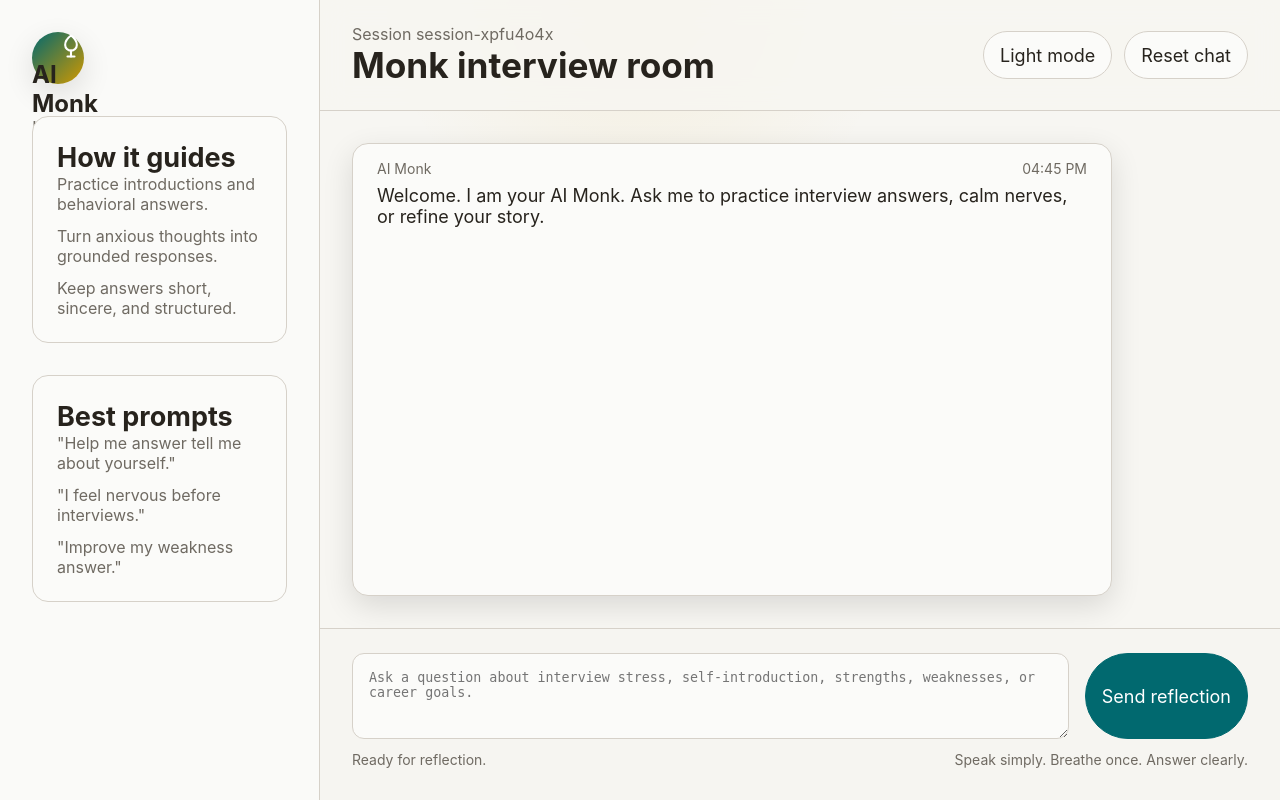
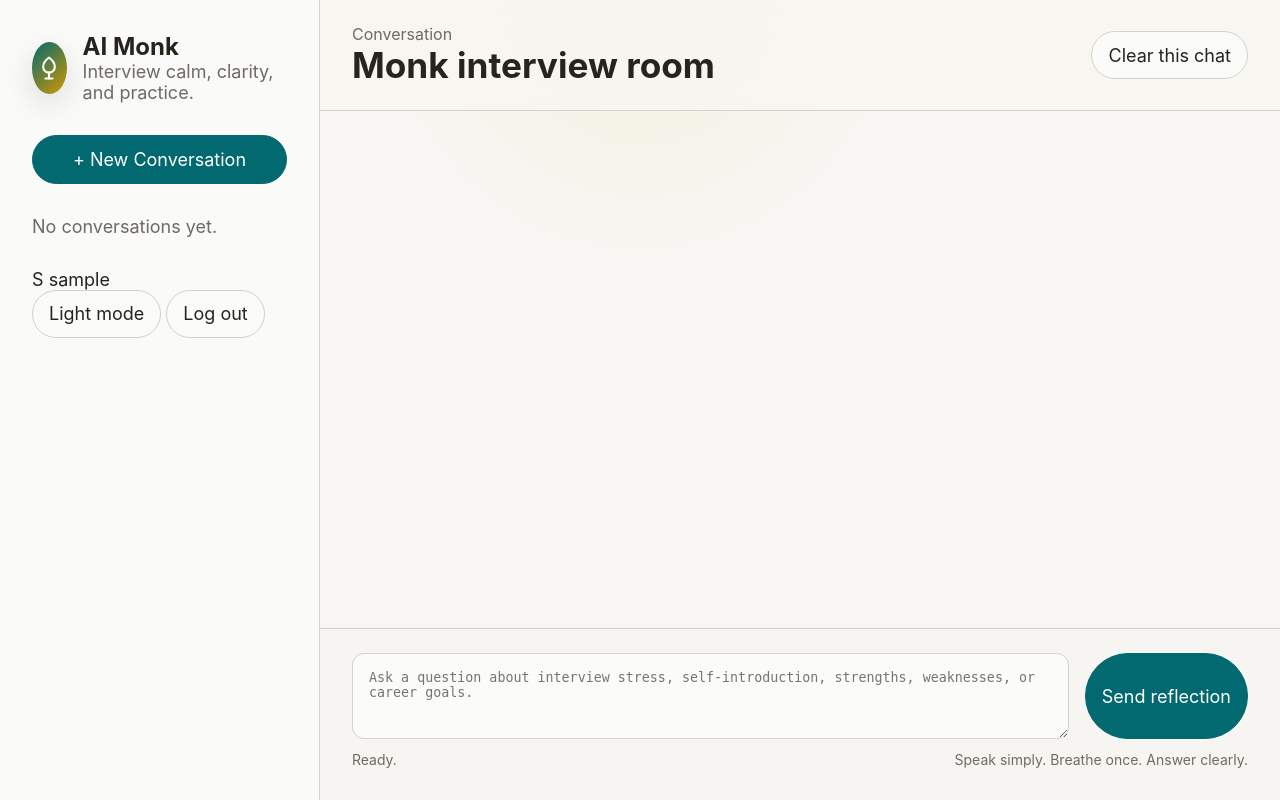
Before and after one commit to tnuislostq/AI-Monk-interview-app, a Flask app: page / in a window 1280 px wide. Run offline with Flask 3, Linux system fonts and the light colour scheme; the visitor is signed in with stand-in values (Sample User, id 1); some web fonts are replaced.

Commit message:
Refactor HTML structure and update button labels

```diff
--- a/templates/index.html
+++ b/templates/index.html
@@ -17,39 +17,37 @@
             <path d="M12 16v5"></path>
             <path d="M9 21h6"></path>
           </svg>
-          <div>
-            <h1>AI Monk</h1>
-            <p>Interview calm, clarity, and practice.</p>
-          </div>
+        </div>
+        <div>
+          <h1>AI Monk</h1>
+          <p>Interview calm, clarity, and practice.</p>
         </div>
       </div>
-      <section class="helper-card">
-        <h2>How it guides</h2>
-        <ul class="helper-list">
-          <li>Practice introductions and behavioral answers.</li>
-          <li>Turn anxious thoughts into grounded responses.</li>
-          <li>Keep answers short, sincere, and structured.</li>
-        </ul>
-      </section>
-      <section class="helper-card">
-        <h2>Best prompts</h2>
-        <ul class="helper-list">
-          <li>"Help me answer tell me about yourself."</li>
-          <li>"I feel nervous before interviews."</li>
-          <li>"Improve my weakness answer."</li>
-        </ul>
-      </section>
+
+      <button class="btn btn-primary btn-block" id="newChatButton" type="button">+ New Conversation</button>
+
+      <div class="history-list" id="historyList" aria-live="polite">
+        <p class="history-empty" id="historyEmpty">No conversations yet.</p>
+      </div>
+
+      <div class="sidebar-footer">
+        <div class="user-chip">
+          <span class="user-avatar">{{ user_name[0]|upper if user_name else "M" }}</span>
+          <span class="user-name">{{ user_name }}</span>
+        </div>
+        <button class="btn" id="themeButton" type="button">Light mode</button>
+        <button class="btn" id="logoutButton" type="button">Log out</button>
+      </div>
     </aside>
 
     <main class="main-panel">
       <header class="topbar">
         <div>
-          <p>Session <span id="sessionLabel"></span></p>
-          <h2>Monk interview room</h2>
+          <p id="conversationLabel">Conversation</p>
+          <h2 id="conversationTitle">Monk interview room</h2>
         </div>
         <div class="actions">
-          <button class="btn" id="themeButton" type="button">Light mode</button>
-          <button class="btn" id="resetButton" type="button">Reset chat</button>
+          <button class="btn" id="resetButton" type="button">Clear this chat</button>
         </div>
       </header>
 
```
